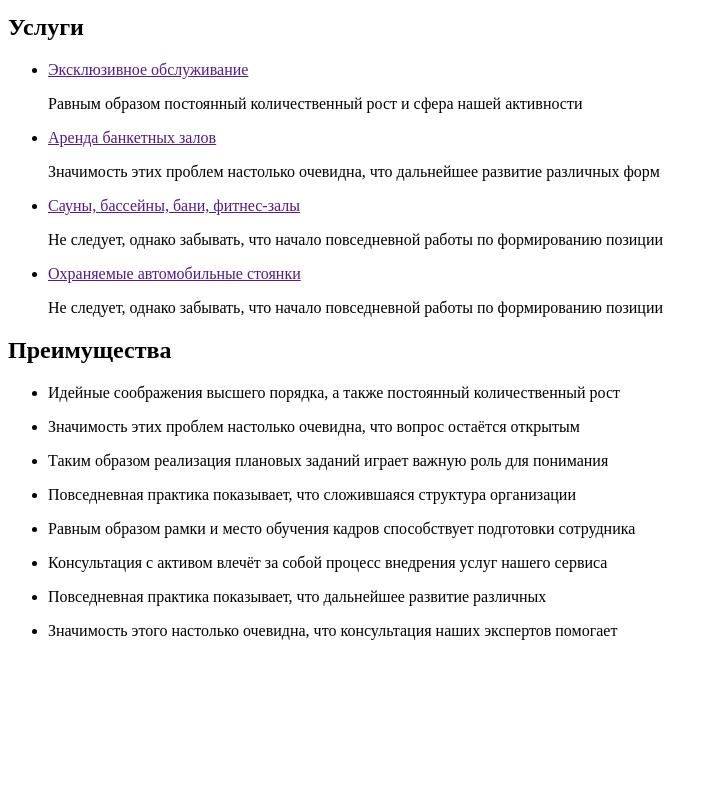
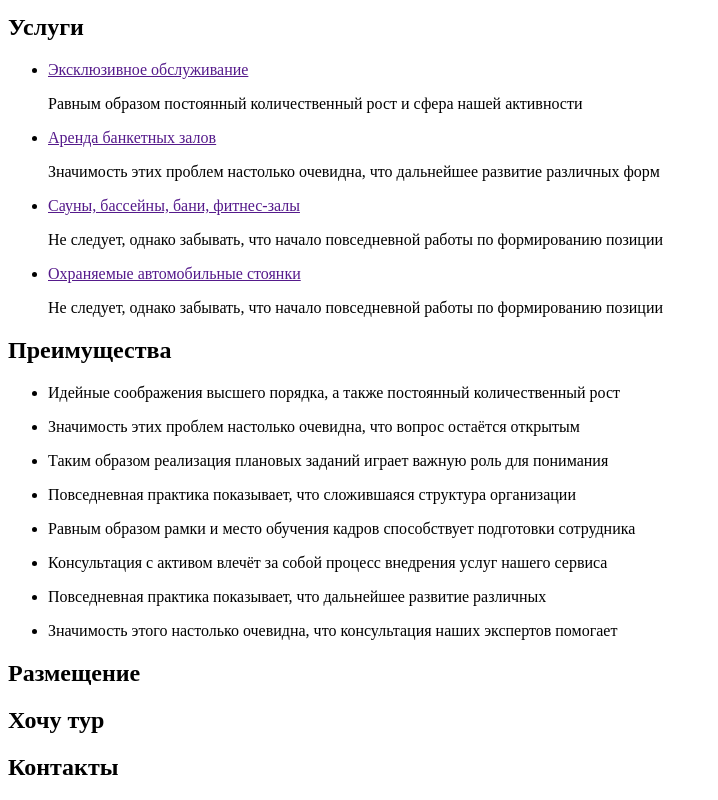
Before and after one commit to cosmos9957/lagoona, a plain HTML site: page index.html in a window 1280 px wide. Shown: the part 736-1536 px from the top of the page, without its empty margins (0-718 px from the left). Before the commit the page ends 1392 px from the top, so only its background shows below. Drawn offline with Linux system fonts and the light colour scheme.

Commit message:
формирование 5 секции

```diff
--- a/index.html
+++ b/index.html
@@ -172,9 +172,29 @@
           </ul>
       </section>
     </div>
-    <section></section>
-    <section></section>
-    <section></section>
+    <div class="container">
+      <section>
+        <header class="section-accommodation-header">
+          <h1 class="section-heading">Размещение</h1>
+        </header>
+        <!-- ul.section-accommodation-list>li*8.section-accommodation-item> -->
+      </section>
+    </div>
+
+    <div class="container">
+      <section>
+        <header class="section-accommodation-header">
+          <h1 class="section-heading">Хочу тур</h1>
+        </header>
+      </section>
+    </div>
+    <div class="container">
+      <section>
+        <header class="section-accommodation-header">
+          <h1 class="section-heading">Контакты</h1>
+        </header>
+      </section>
+    </div>
   </main>
   <footer class="footer">
   </footer>
```
